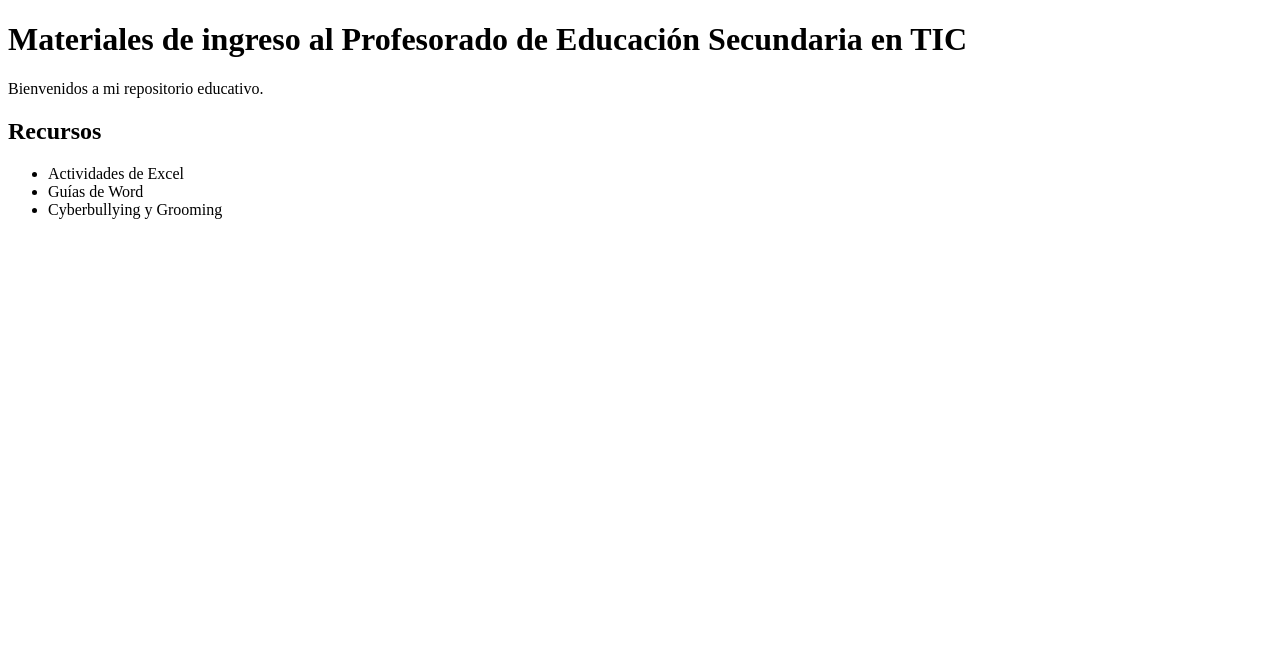
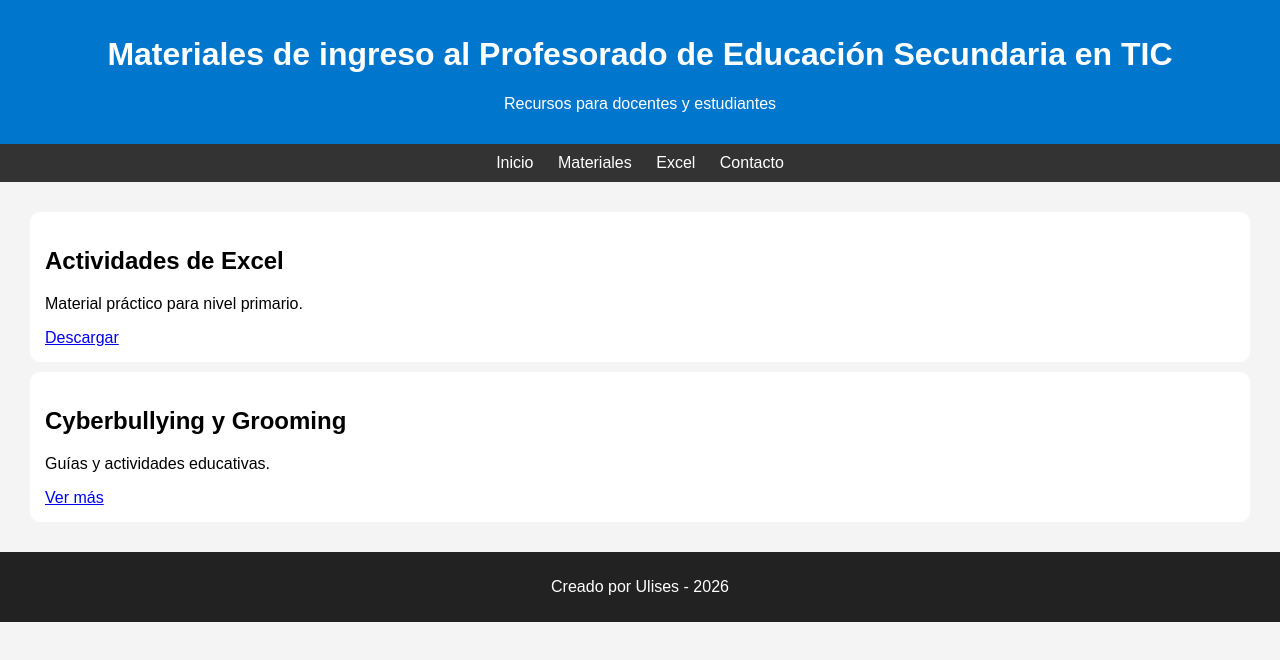
Before and after one commit to ulises-tic/ingreso_profesorado_tic_2026, a plain HTML site: page index.html in a window 1280 px wide. Drawn offline with Linux system fonts and the light colour scheme.

Commit message:
Update index.html

```diff
--- a/index.html
+++ b/index.html
@@ -1,17 +1,77 @@
 <!DOCTYPE html>
 <html>
 <head>
-    <title>Ingreso Profesorado TIC 2026</title>
+    <title>ULISES TIC - Ingreso Profesorado 2026</title>
+    <style>
+        body {
+            font-family: Arial;
+            margin: 0;
+            background-color: #f4f4f4;
+        }
+        header {
+            background: #0077cc;
+            color: white;
+            padding: 15px;
+            text-align: center;
+        }
+        nav {
+            background: #333;
+            padding: 10px;
+            text-align: center;
+        }
+        nav a {
+            color: white;
+            margin: 10px;
+            text-decoration: none;
+        }
+        section {
+            padding: 20px;
+        }
+        .card {
+            background: white;
+            padding: 15px;
+            margin: 10px;
+            border-radius: 10px;
+        }
+        footer {
+            background: #222;
+            color: white;
+            text-align: center;
+            padding: 10px;
+        }
+    </style>
 </head>
 <body>
+
+<header>
     <h1>Materiales de ingreso al Profesorado de Educación Secundaria en TIC</h1>
-    <p>Bienvenidos a mi repositorio educativo.</p>
+    <p>Recursos para docentes y estudiantes</p>
+</header>
 
-    <h2>Recursos</h2>
-    <ul>
-        <li>Actividades de Excel</li>
-        <li>Guías de Word</li>
-        <li>Cyberbullying y Grooming</li>
-    </ul>
+<nav>
+    <a href="#">Inicio</a>
+    <a href="#">Materiales</a>
+    <a href="#">Excel</a>
+    <a href="#">Contacto</a>
+</nav>
+
+<section>
+    <div class="card">
+        <h2>Actividades de Excel</h2>
+        <p>Material práctico para nivel primario.</p>
+        <a href="#">Descargar</a>
+    </div>
+
+    <div class="card">
+        <h2>Cyberbullying y Grooming</h2>
+        <p>Guías y actividades educativas.</p>
+        <a href="#">Ver más</a>
+    </div>
+</section>
+
+<footer>
+    <p>Creado por Ulises - 2026</p>
+</footer>
+
 </body>
 </html>
```
